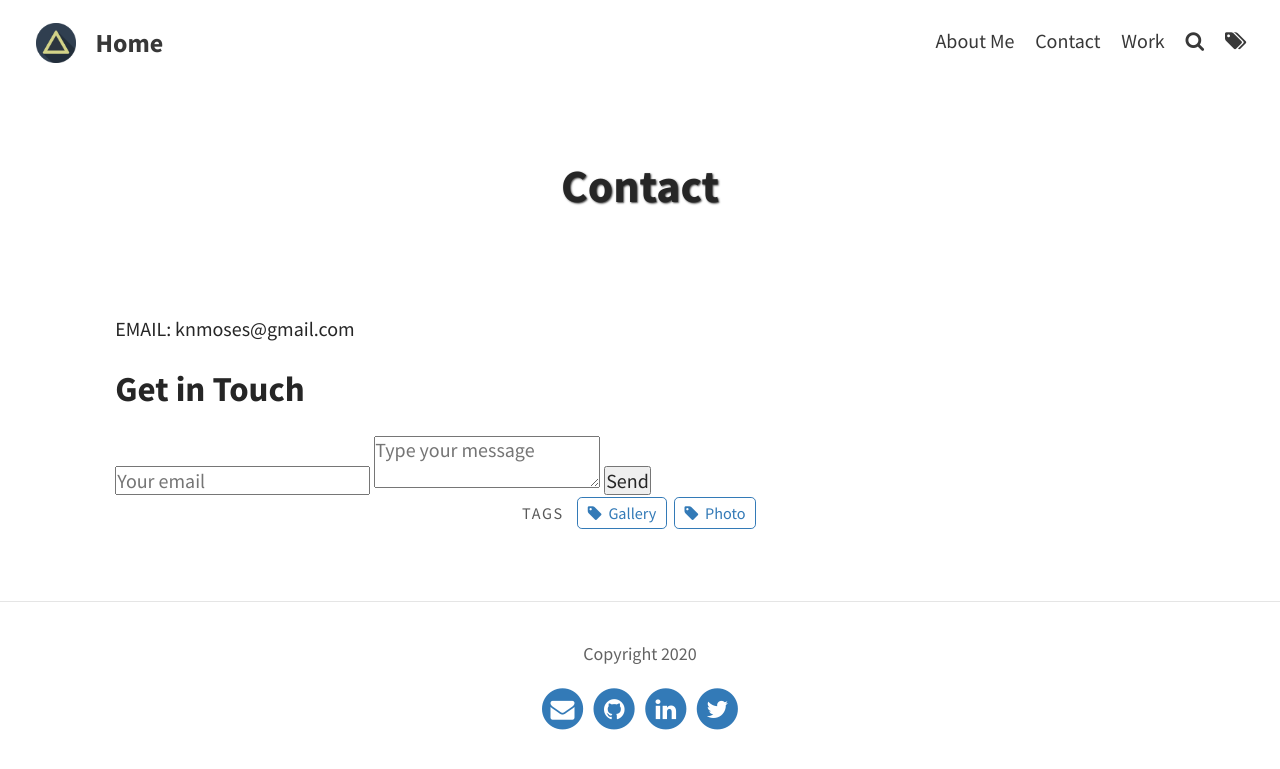
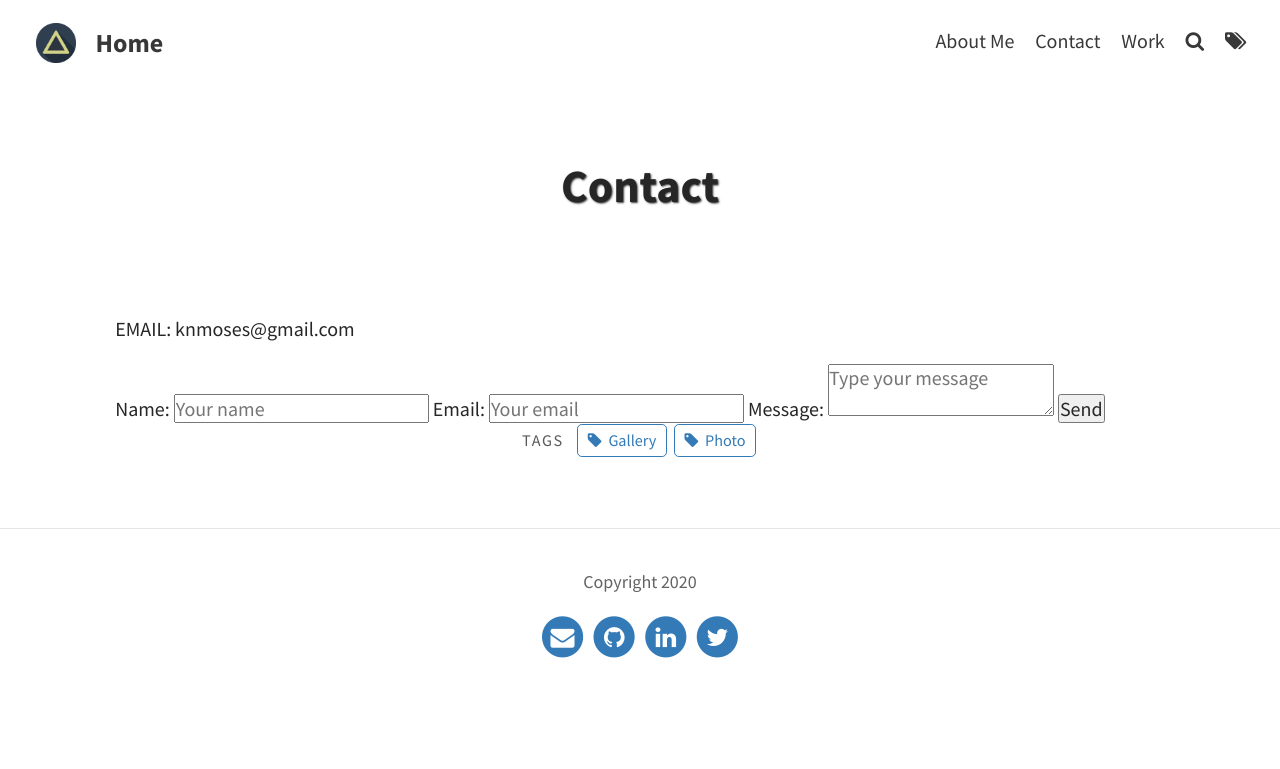
Before and after one commit to knmoses/knmoses.github.io, a Jekyll site: the page built from pages/contact.md, in a window 1280 px wide. Shown: the top 769 px of the page. Built offline with Jekyll 4.4.1, drawn with Linux system fonts in a browser that asks for light colours.

Commit message:
Update contact.md

```diff
--- a/pages/contact.md
+++ b/pages/contact.md
@@ -9,14 +9,13 @@ tags: [Gallery, Photo]
 
 EMAIL: knmoses@gmail.com
 
-<div id="contact">
-        <h2>Get in Touch</h2>
-        <div id="contact-form">
-                <form action="https://formspree.io/f/xleobgqn" method="POST">
-                <input type="hidden" name="_subject" value="Contact request from personal website" />
-                <input type="email" name="_replyto" placeholder="Your email" required>
-                <textarea name="message" placeholder="Type your message" required></textarea>
-                <button type="submit">Send</button>
-            </form>
-        </div>
-    </div>
+<body>
+  <form name="input" method="POST" action="https://formspree.io/f/xleobgqn">
+    Name: <input type="text" name="name" placeholder="Your name">
+    Email: <input type="email" name="_replyto" placeholder="Your email">
+    Message: <textarea name="message" placeholder="Type your message"></textarea>
+    <input type="submit" value="Send">
+    <input type="hidden" value="_subject" value="Enter your subject here" />
+    <input type="hidden" value="_next" value="thanks.html" />
+  </form>
+</body>
```
